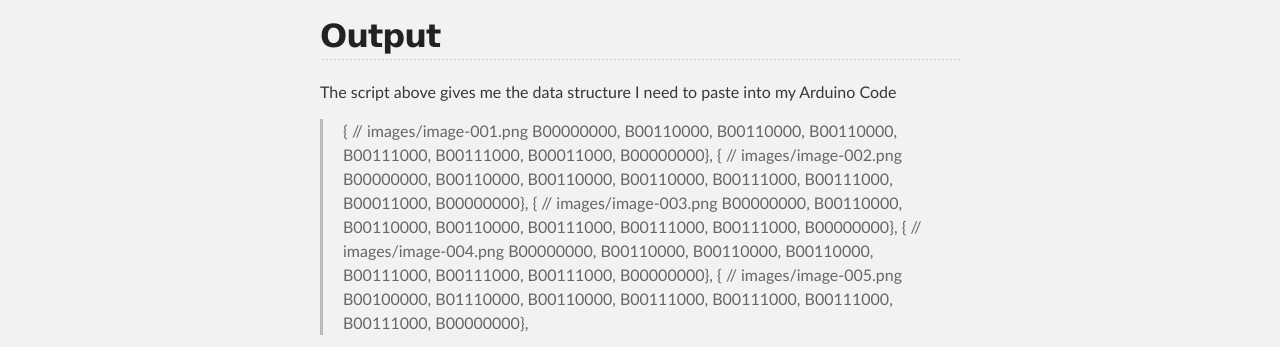
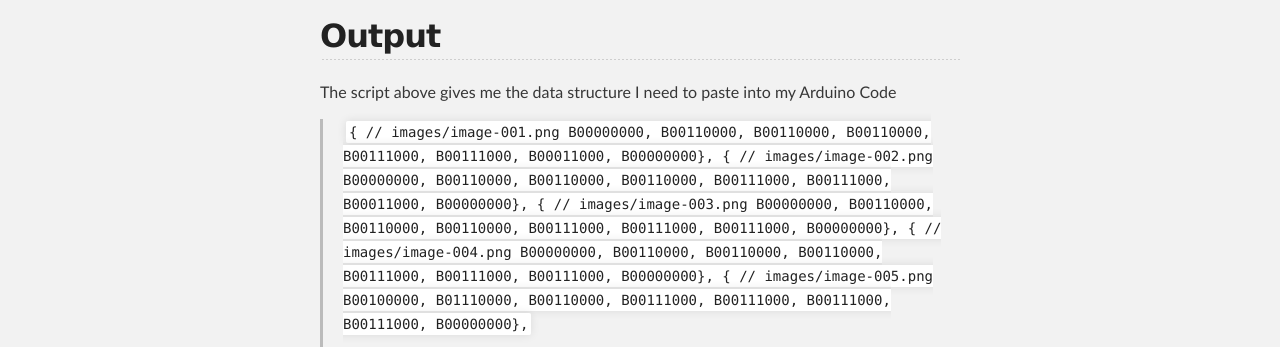
Before and after one commit to SachaWheeler/ArduinoLEDCandle, a plain HTML site: page index.html in a window 1280 px wide. Shown: the part 2924-3271 px from the top of the page. Drawn offline with Linux system fonts and the light colour scheme.

Commit message:
Create gh-pages branch via GitHub

```diff
--- a/index.html
+++ b/index.html
@@ -127,7 +127,7 @@ foreach($files as $png){
 <p>The script above gives me the data structure I need to paste into my Arduino Code</p>
 
 <blockquote>
-<p>{ // images/image-001.png
+<p><code>{ // images/image-001.png
   B00000000,  B00110000,  B00110000,  B00110000,  B00111000,  B00111000,  B00011000,  B00000000},
  { // images/image-002.png
   B00000000,  B00110000,  B00110000,  B00110000,  B00111000,  B00111000,  B00011000,  B00000000},
@@ -136,13 +136,14 @@ foreach($files as $png){
  { // images/image-004.png
   B00000000,  B00110000,  B00110000,  B00110000,  B00111000,  B00111000,  B00111000,  B00000000},
  { // images/image-005.png
-  B00100000,  B01110000,  B00110000,  B00111000,  B00111000,  B00111000,  B00111000,  B00000000},</p>
-</blockquote>
+  B00100000,  B01110000,  B00110000,  B00111000,  B00111000,  B00111000,  B00111000,  B00000000},
+</code></p>
 
 <h2>
 <a id="result" class="anchor" href="#result" aria-hidden="true"><span class="octicon octicon-link"></span></a>Result</h2>
 
 <p><img src="https://i.imgflip.com/qlrhv.gif" alt="Final result"></p>
+</blockquote>
 
 <p>The MAX7219 chip (which drives this LED matrix) doesn't allow individual pixel intensity, so they're either on or off. This means the subtleties of the animation are lost.</p>
 
```
Also changed, not shown: params.json (+1 -1 lines).
